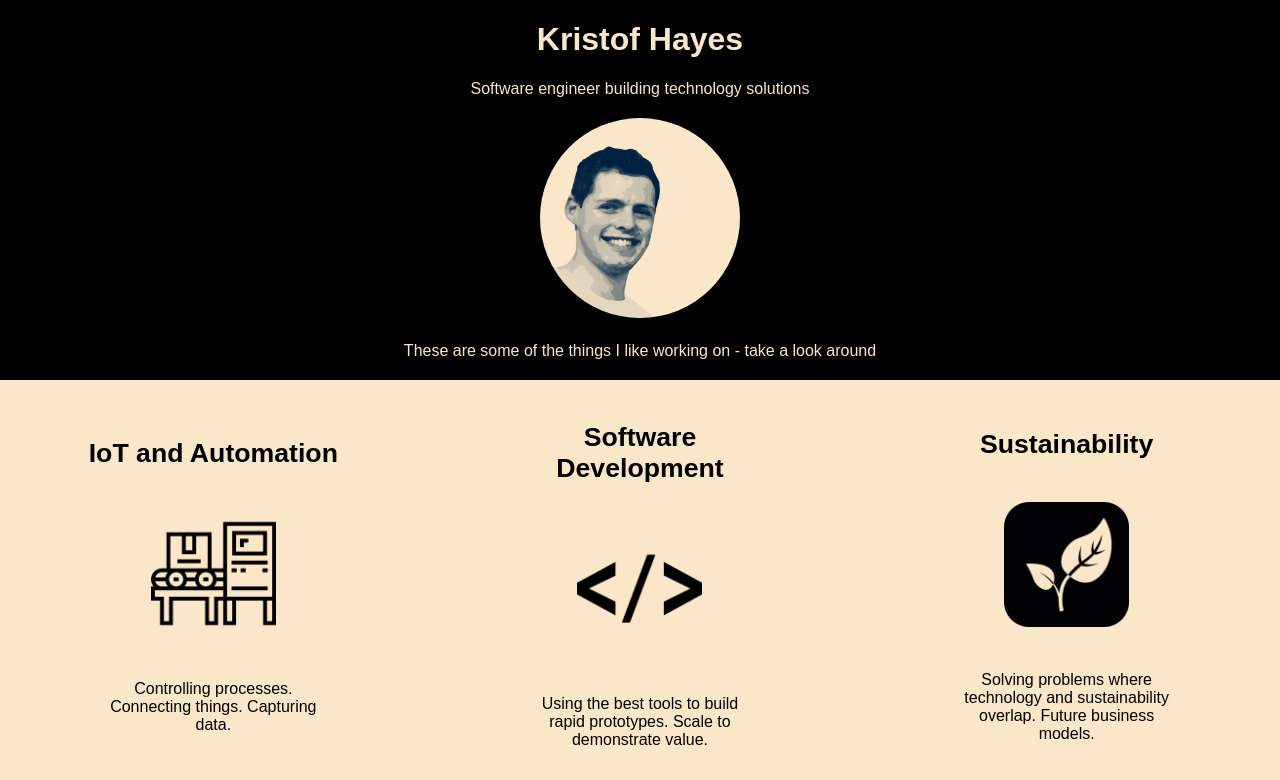
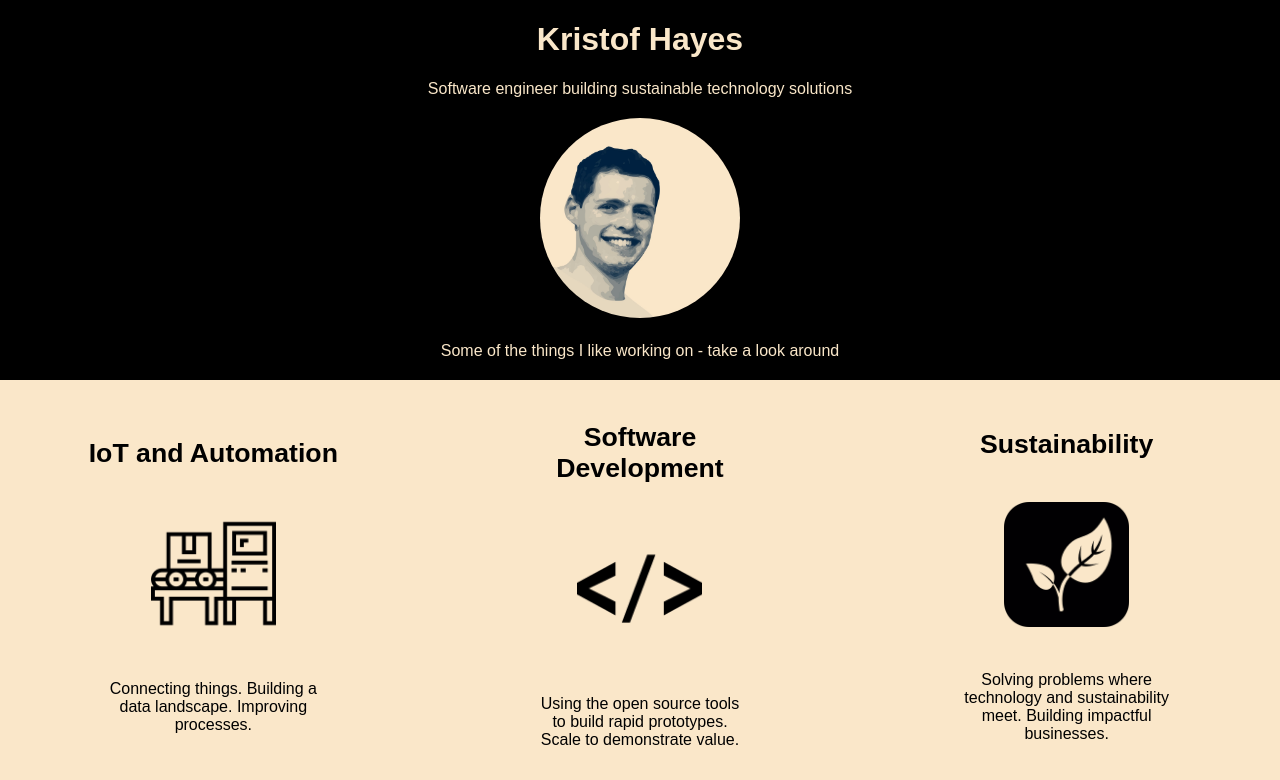
Before and after one commit to hayeskg/portfolio2, a React (Create React App) app: page / in a window 1280 px wide. Shown: the top 780 px of the page. Built offline with nearby package versions, Linux system fonts and the light colour scheme; grey boxes are pictures that could not be loaded.

Commit message:
Header and Interests wording updated

```diff
--- a/src/components/Header.jsx
+++ b/src/components/Header.jsx
@@ -6,10 +6,10 @@ const Header = () => {
     <>
       <h1>Kristof Hayes</h1>
       <p>
-        Software engineer building technology solutions
+        Software engineer building sustainable technology solutions
         </p>
       <img class="profile-pic" src={me2} alt="me" />
-      <p>These are some of the things I like working on - take a look around</p>
+      <p>Some of the things I like working on - take a look around</p>
     </>
   );
 };
--- a/src/components/Interests.jsx
+++ b/src/components/Interests.jsx
@@ -17,7 +17,7 @@ const Interests = () => {
           <img src={machine} alt="a control system layout" />
         </figure>
         <p>
-          Controlling processes. Connecting things. Capturing data.
+          Connecting things. Building a data landscape. Improving processes.
             </p>
         <figure>
           <img src={iiot3} alt="industrial robot" />
@@ -29,7 +29,7 @@ const Interests = () => {
           <img src={cs3} alt="a graphic depicting Iot" />
         </figure>
         <p>
-          Using the best tools to build rapid prototypes. Scale to demonstrate value.
+          Using the open source tools to build rapid prototypes. Scale to demonstrate value.
         </p>
         <figure>
           <img src={nc2} alt="northcoders logo" />
@@ -41,7 +41,7 @@ const Interests = () => {
           <img src={eco4} alt="sustainable graphic" />
         </figure>
         <p>
-          Solving problems where technology and sustainability overlap. Future business models.
+          Solving problems where technology and sustainability meet. Building impactful businesses.
             </p>
         <figure>
           <img src={loop2} alt="feedback loop" />
```
